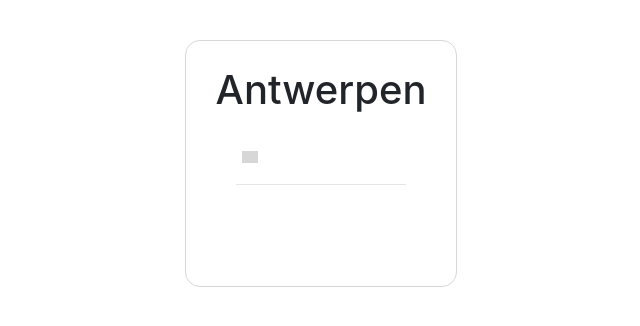
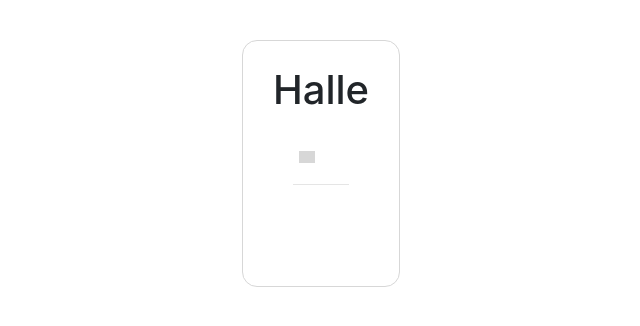
Before and after one commit to 19Nar/weatherMap-API, a plain HTML site: page index.html in a window 1280 px wide. Shown: the whole page, without its empty margins (319-959 px from the left). Drawn offline with nearby package versions, Linux system fonts and the light colour scheme; grey boxes are pictures that could not be loaded.

Commit message:
Update index.html

```diff
--- a/index.html
+++ b/index.html
@@ -15,7 +15,7 @@
 <body>
   <form>
     <div class="card">
-      <h1 class="city">Antwerpen</h1>
+      <h1 class="city">Halle</h1>
       <div class="card-body" id="searchResults">
         <div class="search">
           <button type="submit" class="_edit">
```
